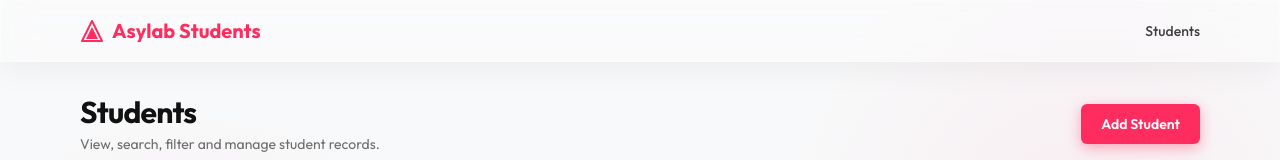
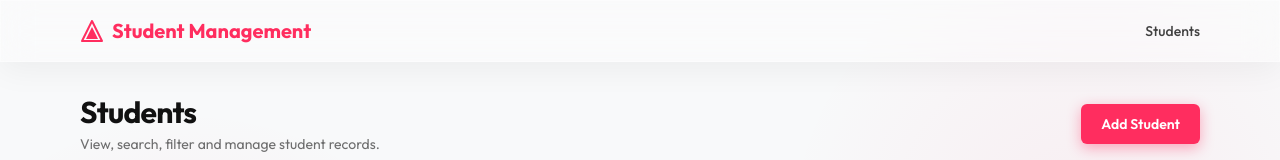
Before and after one commit to bashar35790/Student-Management-Dashboard, a Next.js app in the folder client/: page / in a window 1280 px wide. Shown: the top 160 px of the page. Built offline with nearby package versions, Linux system fonts and the light colour scheme; no server answers.

Commit message:
fixed the readme client and server url

```diff
--- a/client/src/app/layout.tsx
+++ b/client/src/app/layout.tsx
@@ -36,10 +36,10 @@ export default function RootLayout({ children }: { children: React.ReactNode })
             <div className="mx-auto flex w-full max-w-6xl items-center justify-between px-4 py-4">
               <Link href="/" className="text-xl font-bold text-primary flex items-center gap-2">
                 <svg width="24" height="24" viewBox="0 0 24 24" fill="none" xmlns="http://www.w3.org/2000/svg">
-                  <path d="M12 2L2 22H22L12 2Z" stroke="currentColor" strokeWidth="2" strokeLinejoin="round"/>
-                  <path d="M12 8L6 20H18L12 8Z" fill="currentColor"/>
+                  <path d="M12 2L2 22H22L12 2Z" stroke="currentColor" strokeWidth="2" strokeLinejoin="round" />
+                  <path d="M12 8L6 20H18L12 8Z" fill="currentColor" />
                 </svg>
-                Asylab Students
+                Student Management
               </Link>
               <nav className="flex items-center gap-4 text-sm font-medium text-foreground/80">
                 <Link href="/" className="hover:text-primary transition-colors">
```
Also changed, not shown: 1 other file (tests, documents, lock files or other folders).
